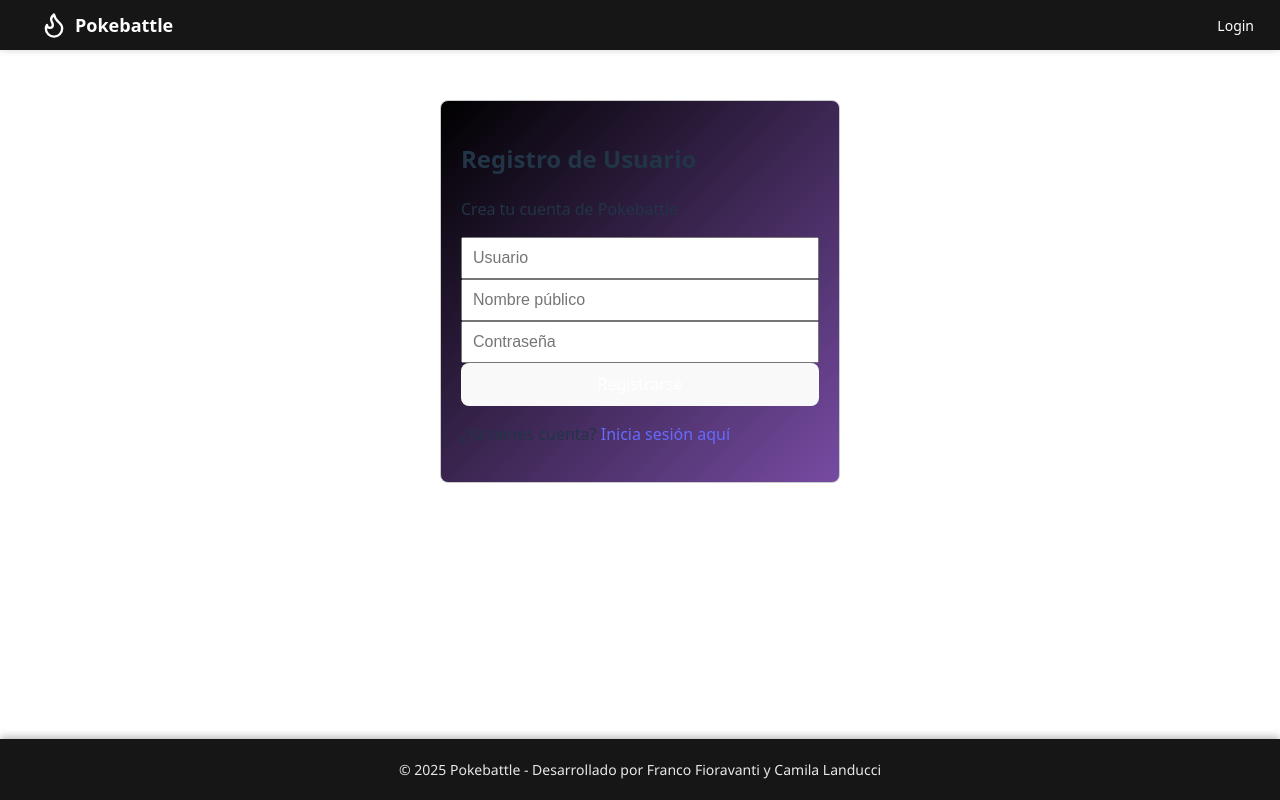
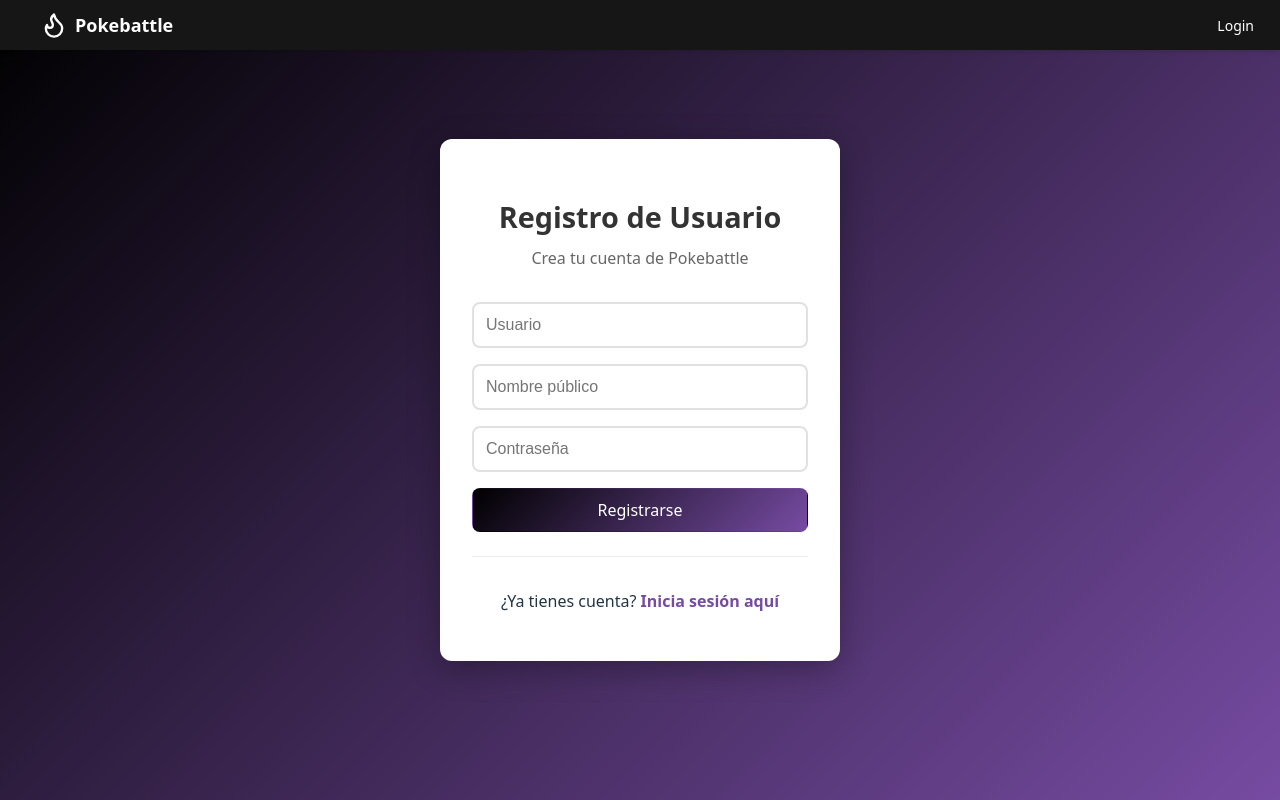
Before and after one commit to francofioravanti/seminario--php, a React (Vite) app in the folder mi-proyecto/: page /registro in a window 1280 px wide. Built offline with nearby package versions, Linux system fonts and the light colour scheme.

Commit message:
cambio estilo del registro

```diff
--- a/mi-proyecto/src/pages/registro/RegistroPage.css
+++ b/mi-proyecto/src/pages/registro/RegistroPage.css
@@ -1,37 +1,117 @@
-.registro-container {
-  max-width: 400px;
-  margin: 40px auto;
-  display: flex;
-  flex-direction: column;
-  gap: 12px;
-  padding: 20px;
-  border: 1px solid #ccc;
-  border-radius: 8px;
-  box-sizing: border-box;
-  background: linear-gradient(135deg, #000000 0%, #764ba2 100%);
+.registro-page {
+  position: fixed;
+  top: 0;
+  left: 0;
+  width: 100%;
+  height: 100%;
+  z-index: 999;
 }
 
-input,
-button {
+.registro-container {
+  min-height: 100vh;
+  height: 100vh;
+  display: flex;
+  align-items: center;
+  justify-content: center;
+  padding: 2rem 1rem;
+  background: linear-gradient(135deg, #000000 0%, #764ba2 100%);
+  margin: 0;
+  box-sizing: border-box;
+  position: relative;
+}
+
+.registro-form {
+  background: white;
+  padding: 2rem;
+  border-radius: 12px;
+  box-shadow: 0 8px 32px rgba(0, 0, 0, 0.3);
   width: 100%;
+  max-width: 400px;
   box-sizing: border-box;
 }
 
+.registro-header {
+  text-align: center;
+  margin-bottom: 2rem;
+}
+
+.registro-header h2 {
+  color: #333;
+  margin-bottom: 0.5rem;
+  font-size: 1.8rem;
+}
+
+.registro-header p {
+  color: #666;
+  margin: 0;
+}
+
 input {
-  padding: 10px;
+  width: 100%;
+  padding: 12px;
+  margin-bottom: 1rem;
+  border: 2px solid #e1e1e1;
+  border-radius: 8px;
   font-size: 1rem;
+  box-sizing: border-box;
+  transition: border-color 0.3s ease;
+}
+
+input:focus {
+  outline: none;
+  border-color: #764ba2;
 }
 
 button {
-  padding: 10px;
-  background-color: #457b9d;
+  width: 100%;
+  padding: 12px;
+  background: linear-gradient(135deg, #000000 0%, #764ba2 100%);
   color: white;
   border: none;
+  border-radius: 8px;
+  font-size: 1rem;
+  font-weight: 600;
   cursor: pointer;
-  border-radius: 4px;
+  transition: transform 0.2s ease, box-shadow 0.2s ease;
+  box-sizing: border-box;
+}
+
+button:hover {
+  transform: translateY(-2px);
+  box-shadow: 0 4px 12px rgba(118, 75, 162, 0.3);
 }
 
 .errores {
-  margin-top: 10px;
-  color: red;
+  background: #fee;
+  border: 1px solid #fcc;
+  border-radius: 4px;
+  padding: 1rem;
+  margin-top: 1rem;
+  list-style: none;
 }
+
+.errores li {
+  color: #c33;
+  margin-bottom: 0.5rem;
+}
+
+.errores li:last-child {
+  margin-bottom: 0;
+}
+
+.registro-footer {
+  text-align: center;
+  margin-top: 1.5rem;
+  padding-top: 1rem;
+  border-top: 1px solid #eee;
+}
+
+.login-link {
+  color: #764ba2;
+  text-decoration: none;
+  font-weight: 600;
+}
+
+.login-link:hover {
+  text-decoration: underline;
+}
--- a/mi-proyecto/src/pages/registro/RegistroPage.jsx
+++ b/mi-proyecto/src/pages/registro/RegistroPage.jsx
@@ -61,6 +61,7 @@ function RegistroPage() {
   };
 
   return (
+    <div className="registro-page">
       <div className="registro-container">
         <div className="registro-form">
           <div className="registro-header">
@@ -108,6 +109,7 @@ function RegistroPage() {
           </div>
         </div>
       </div>
+    </div>
   );
 }
 
```
Lines whose indentation alone changed are shown as unchanged.
